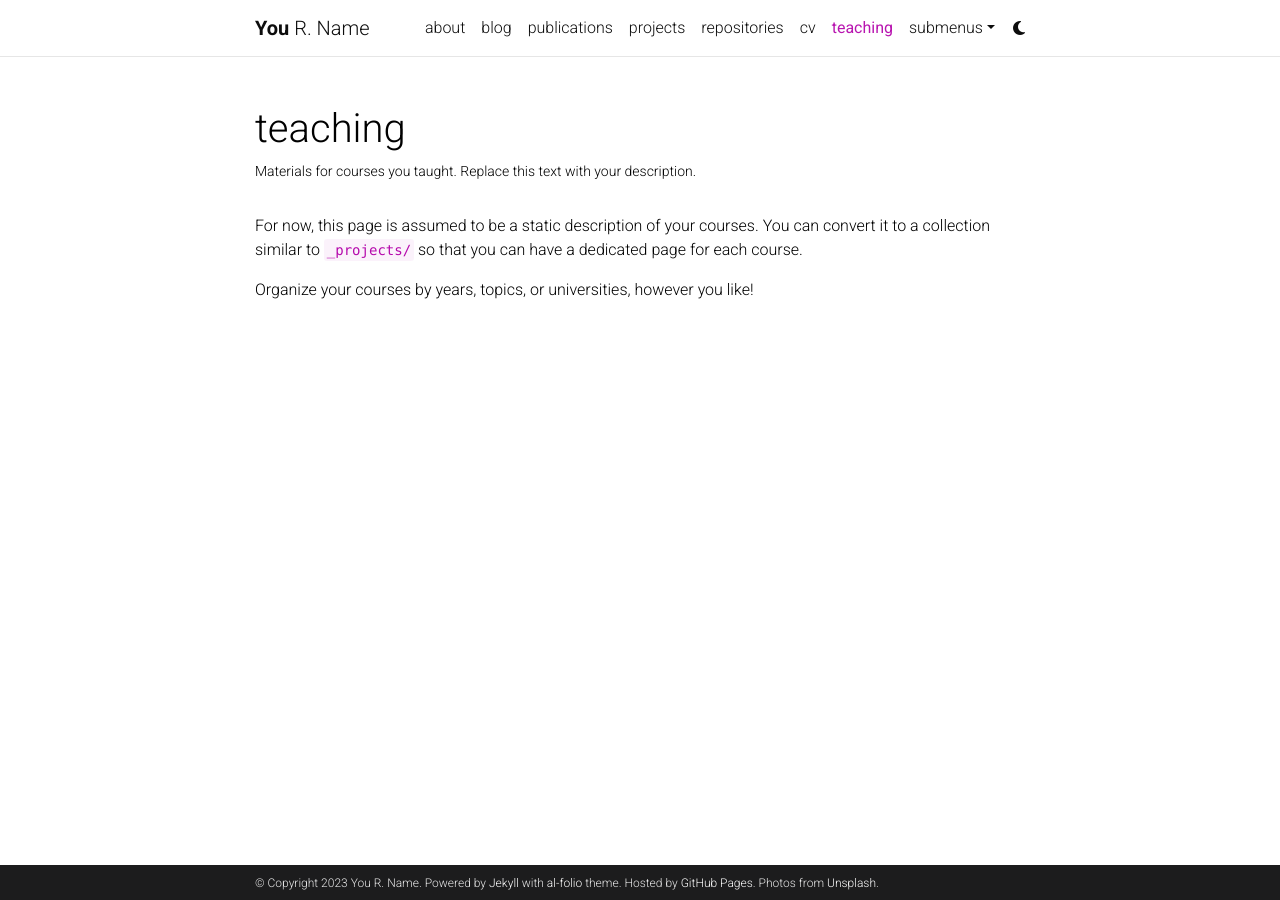
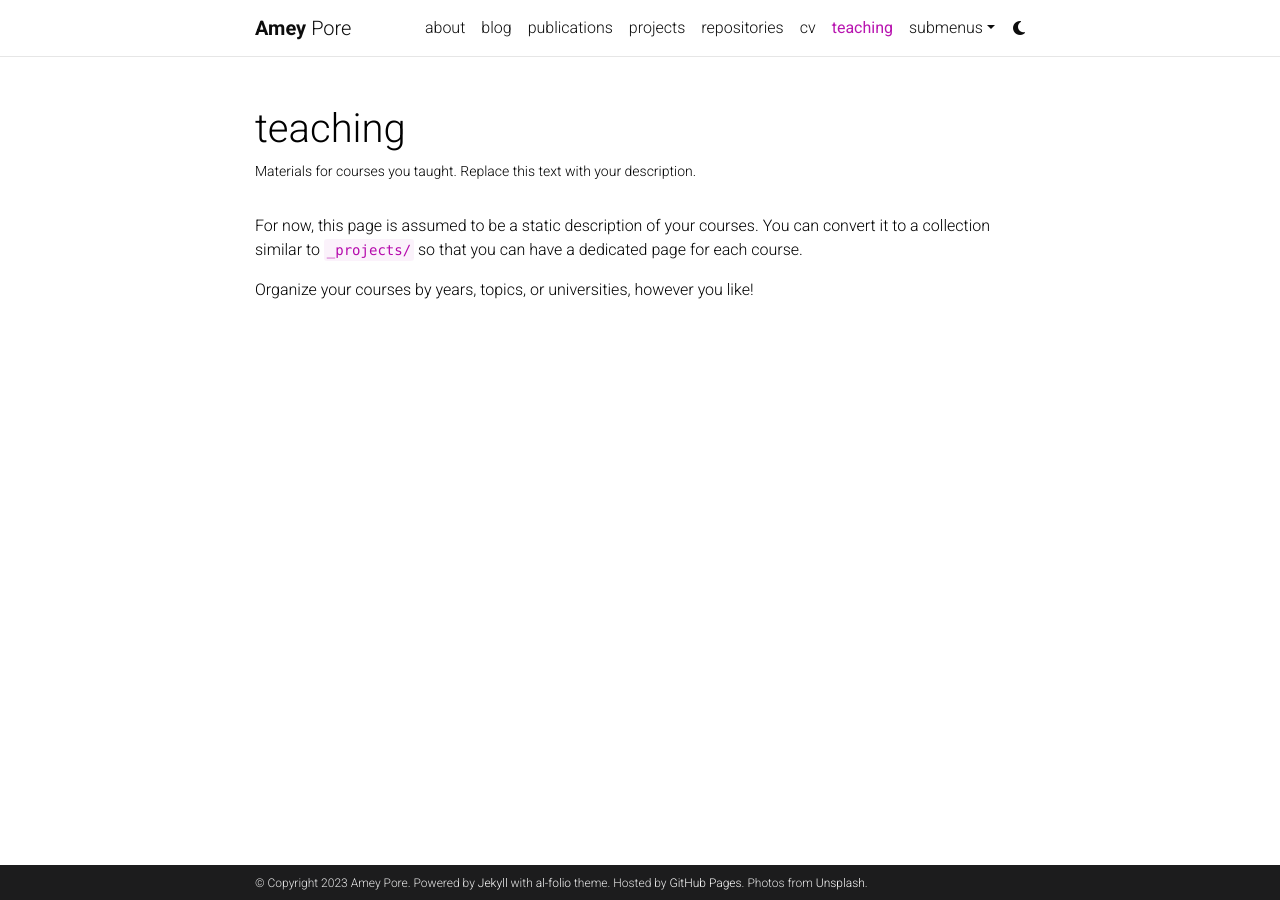
Before and after one commit to Ameyapores/Ameyapore.github.io, a Jekyll site: the page built from _pages/teaching.md, in a window 1280 px wide. Built offline with Jekyll 4.4.1, drawn with Linux system fonts in a browser that asks for light colours; comment, search, counter and statistics services are not loaded; a style sheet for code colours, icons or effects is not loaded.

Commit message:
Update _config.yml

```diff
--- a/_config.yml
+++ b/_config.yml
@@ -3,9 +3,9 @@
 # -----------------------------------------------------------------------------
 
 title: blank # the website title (if blank, full name will be used instead)
-first_name: You
-middle_name: R.
-last_name: Name
+first_name: Amey
+middle_name:
+last_name: Pore
 email: you@example.com
 description: > # the ">" symbol means to ignore newlines until "footer_text:"
   A simple, whitespace theme for academics. Based on [*folio](https://github.com/bogoli/-folio) design.
@@ -18,8 +18,8 @@
 lang: en # the language of your site (for example: en, fr, cn, ru, etc.)
 icon: ⚛️  # the emoji used as the favicon (alternatively, provide image name in /assets/img/)
 
-url: https://alshedivat.github.io # the base hostname & protocol for your site
-baseurl: /al-folio # the subpath of your site, e.g. /blog/
+url: https://Ameyapores.github.io # the base hostname & protocol for your site
+baseurl: # the subpath of your site, e.g. /blog/
 last_updated: false # set to true if you want to display last updated in the footer
 impressum_path:  # set to path to include impressum link in the footer, use the same path as permalink in a page, helps to conform with EU GDPR
 
```
